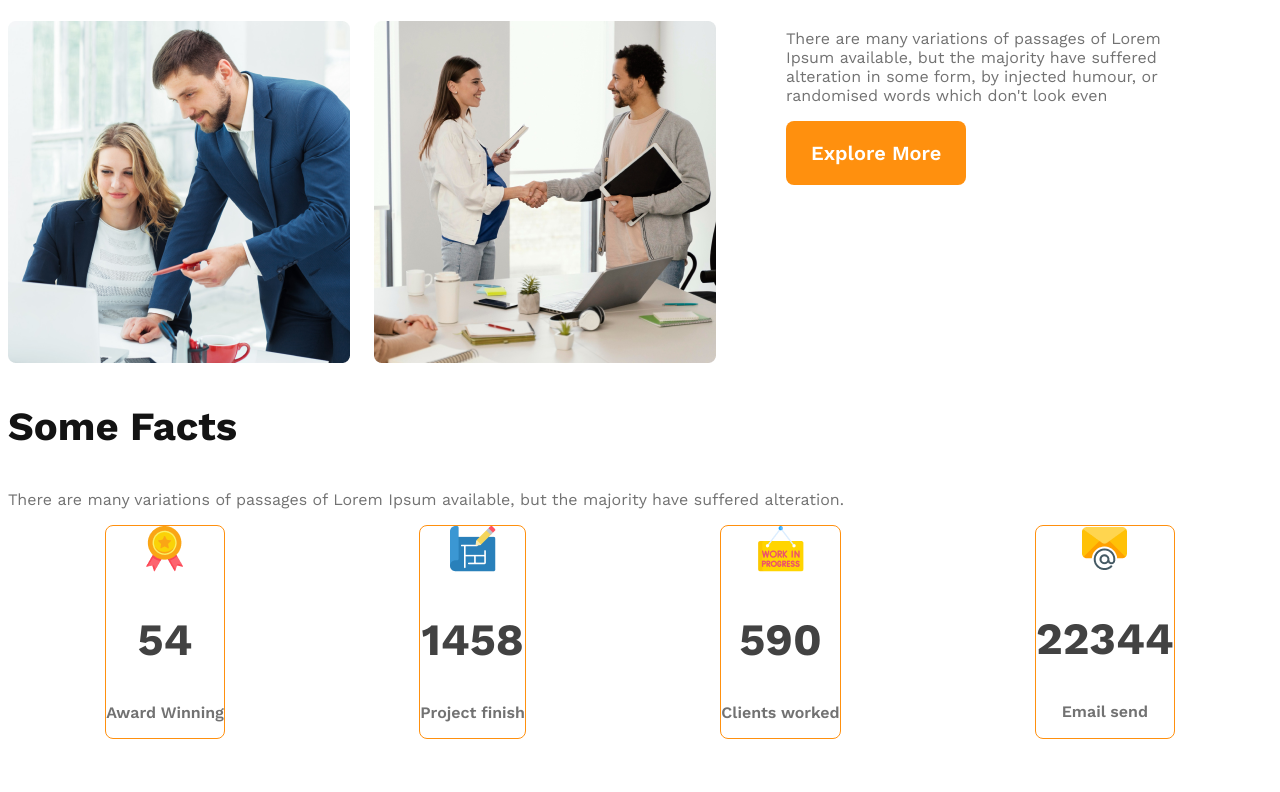
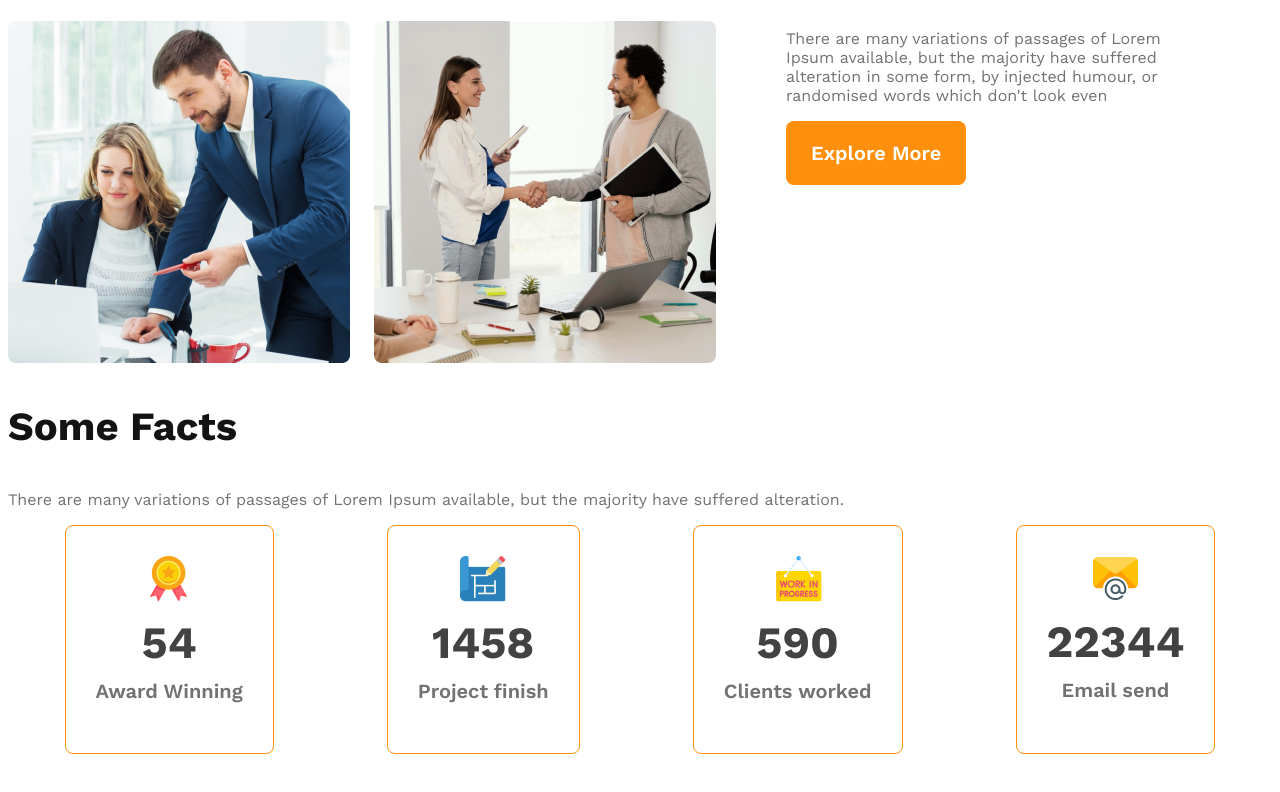
Before and after one commit to khaled0915/g3-architects-website, a plain HTML site: page index.html in a window 1280 px wide. Shown: the part 1411-2203 px from the top of the page. Drawn offline with nearby package versions, Linux system fonts and the light colour scheme.

Commit message:
completed fact section

```diff
--- a/index.html
+++ b/index.html
@@ -68,27 +68,27 @@
         There are many variations of passages of Lorem Ipsum available, but the majority have suffered alteration.
     </p>
       <div class="facts-cards-container">
-        <!-- .card*4>img+h2.card-stats+p.card-title -->
+        <!-- .card*4>img+h2.card-stats+p.card-title.text-description text-description -->
         <div class="card">
             <img src="./images/icons/ribon.png" alt="">
             <h2 class="card-stats">54</h2>
-            <p class="card-title">Award Winning</p>
+            <p class="card-title text-description">Award Winning</p>
         </div>
         <div class="card">
             <img src="./images/icons/projects.png" alt="">
             <h2 class="card-stats">1458</h2>
-            <p class="card-title">Project finish</p>
+            <p class="card-title text-description">Project finish</p>
         </div>
         <div class="card">
             <img src="./images/icons/customers.png" alt="">
             <h2 class="card-stats">590</h2>
-            <p class="card-title">Clients worked</p>
+            <p class="card-title text-description">Clients worked</p>
         </div>
 
         <div class="card">
             <img src="./images/icons/email.png" alt="">
             <h2 class="card-stats">22344</h2>
-            <p class="card-title">Email send</p>
+            <p class="card-title text-description">Email send</p>
         </div>
       </div>
 
--- a/styles.css
+++ b/styles.css
@@ -124,14 +124,20 @@ main{
     border-radius: 8px;
 border: 1px solid #FF900E;
 text-align: center;
+padding: 30px;
 }
 .facts-cards-container .card-stats{
     color:  #424242;
     font-size: 2.8rem;
+    margin-top: 10px;
+    margin-bottom: 10px;
+
+
 }
 .facts-cards-container .card-title{
-    color:  #727272;
+    font-size: 1.25rem;
     font-weight: 600;
+    margin-top: 5px;
 }
 
 @media screen and (max-width : 576px) {
```
